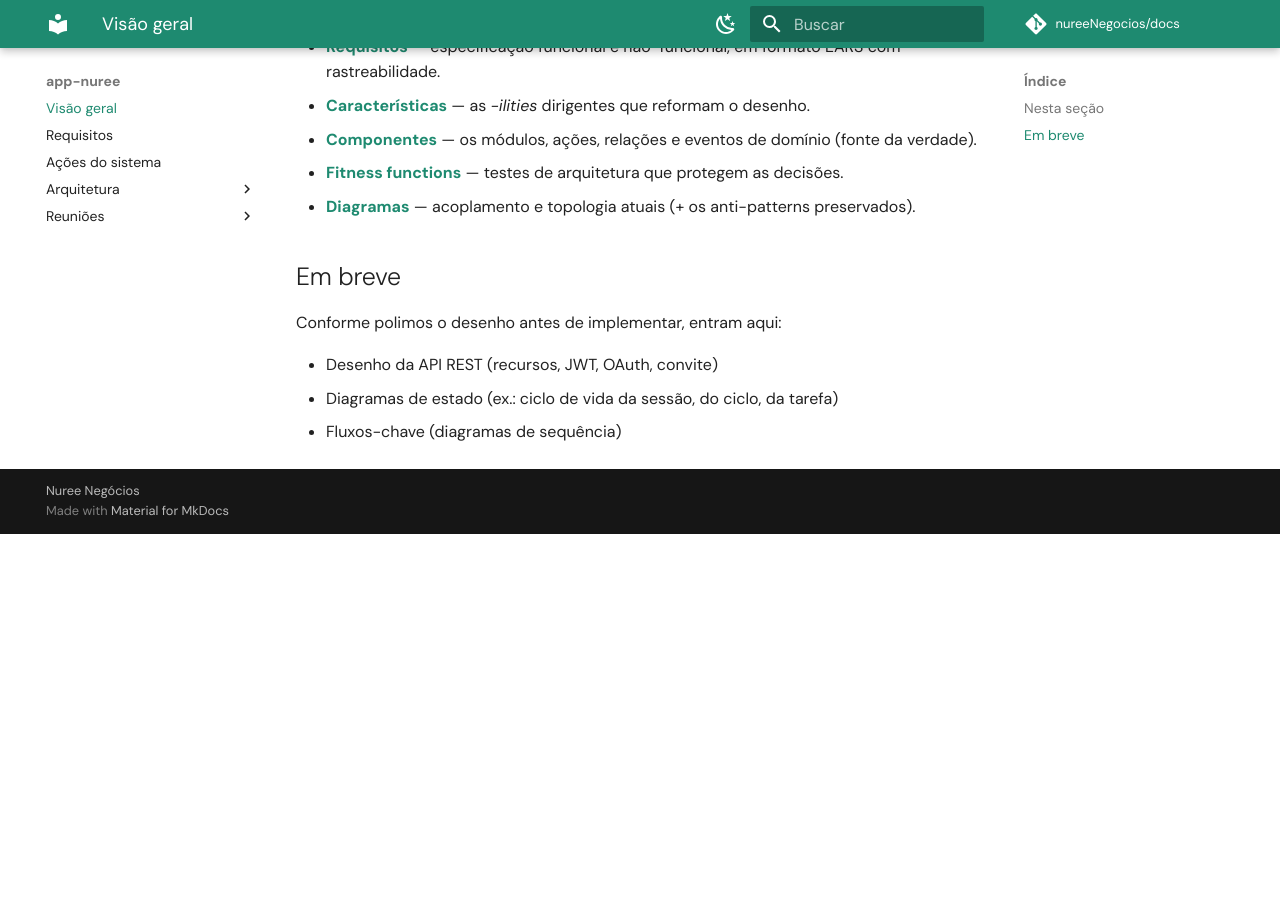
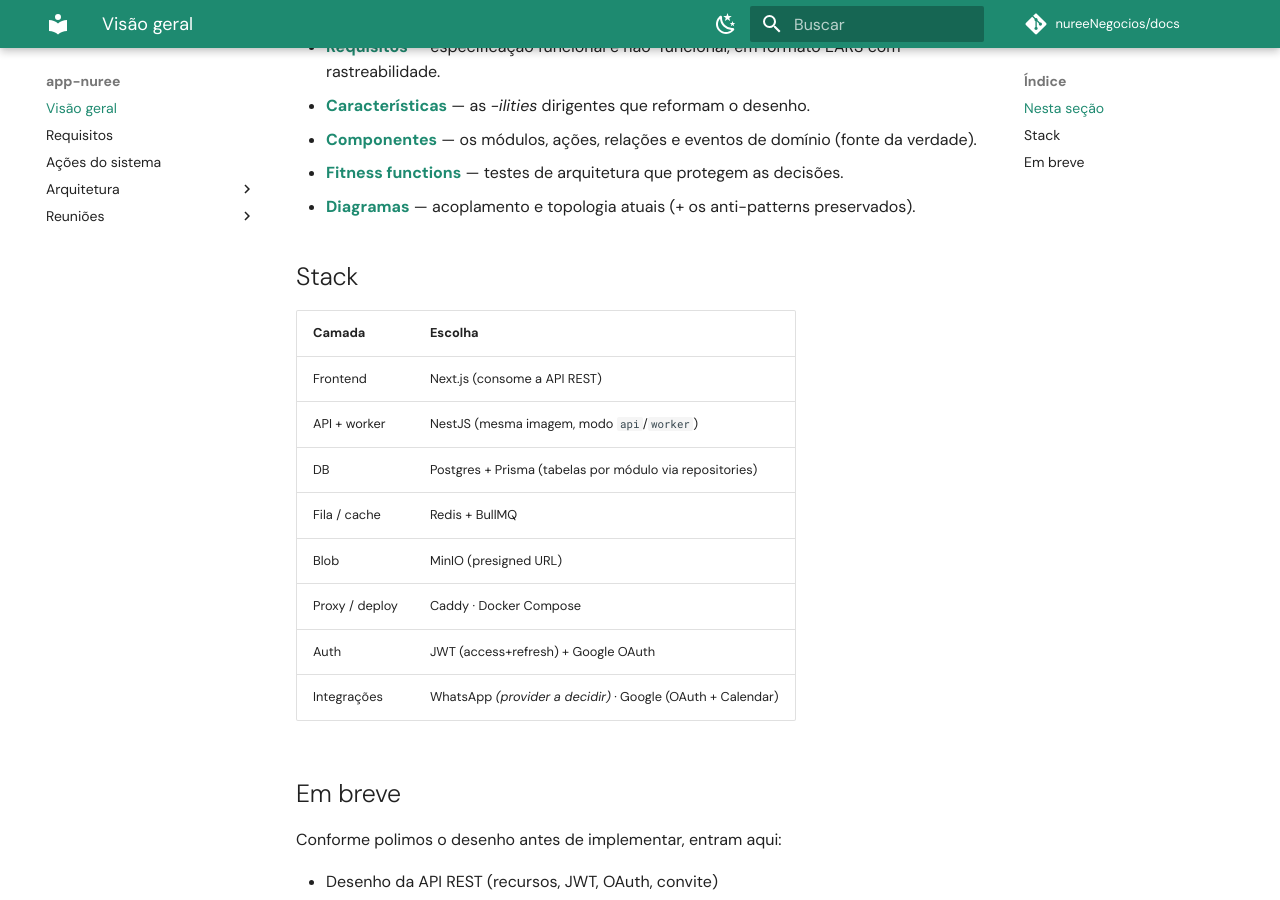
Before and after one commit to nureeNegocios/docs, an MkDocs documentation site: the page built from docs/app-nuree/index.md, in a window 1280 px wide and 900 px high, scrolled down 504 px. Built offline with MkDocs 1.6.1 and Material for MkDocs 9.7.7, drawn with Linux system fonts in a browser that asks for light colours; comment, search, counter and statistics services are not loaded; before the commit the page ends 1038 px from its top, so only the background shows below that.

Commit message:
docs: move a stack para o index (não é decisão de arquitetura)
Remove arquitetura/stack.md; a stack vira uma tabela enxuta no index do
app-nuree e sai do nav de Arquitetura.

Co-Authored-By: Claude Opus 4.8 <noreply@anthropic.com>

```diff
--- a/docs/app-nuree/index.md
+++ b/docs/app-nuree/index.md
@@ -15,6 +15,19 @@ Sistema da Nuree Negócios. Plataforma multi-produto composta de **módulos comp
 - **[Fitness functions](arquitetura/fitness-functions.md)** — testes de arquitetura que protegem as decisões.
 - **[Diagramas](arquitetura/diagramas.md)** — acoplamento e topologia atuais (+ os anti-patterns preservados).
 
+## Stack
+
+| Camada | Escolha |
+|---|---|
+| Frontend | Next.js (consome a API REST) |
+| API + worker | NestJS (mesma imagem, modo `api`/`worker`) |
+| DB | Postgres + Prisma (tabelas por módulo via repositories) |
+| Fila / cache | Redis + BullMQ |
+| Blob | MinIO (presigned URL) |
+| Proxy / deploy | Caddy · Docker Compose |
+| Auth | JWT (access+refresh) + Google OAuth |
+| Integrações | WhatsApp *(provider a decidir)* · Google (OAuth + Calendar) |
+
 ## Em breve
 
 Conforme polimos o desenho antes de implementar, entram aqui:
--- a/mkdocs.yml
+++ b/mkdocs.yml
@@ -66,7 +66,6 @@ nav:
       - Arquitetura:
           - Características: app-nuree/arquitetura/caracteristicas.md
           - Componentes: app-nuree/arquitetura/componentes.md
-          - Stack: app-nuree/arquitetura/stack.md
           - Fitness functions: app-nuree/arquitetura/fitness-functions.md
           - Diagramas: app-nuree/arquitetura/diagramas.md
       - Reuniões:
```
Also changed, not shown: docs/app-nuree/arquitetura/stack.md (deleted, +0 -52 lines).
